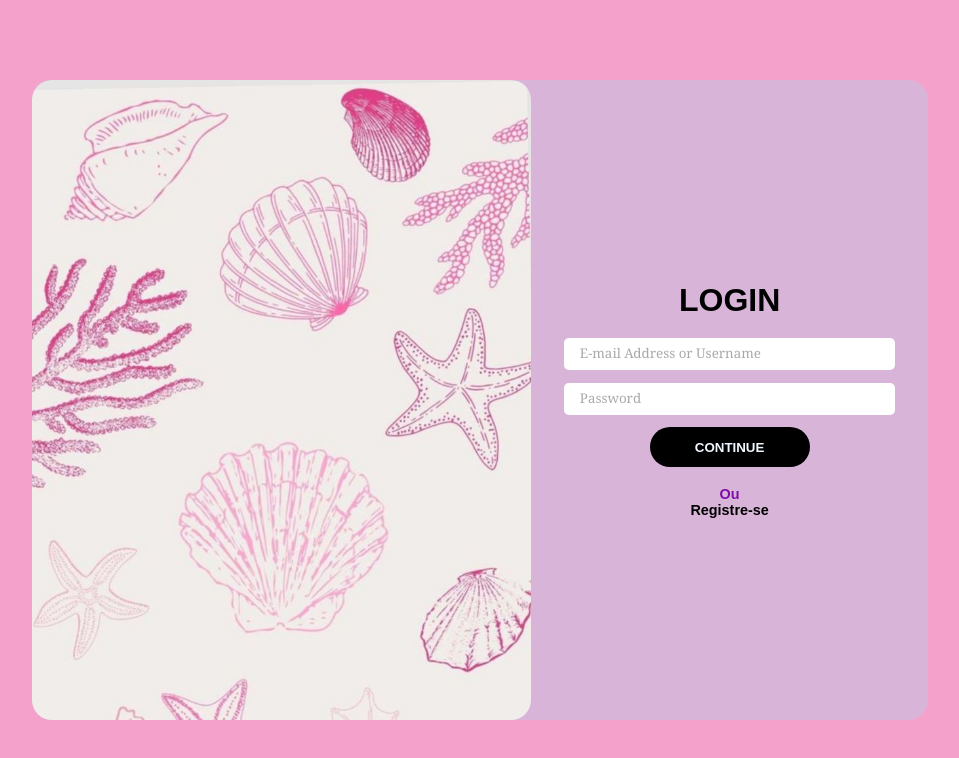
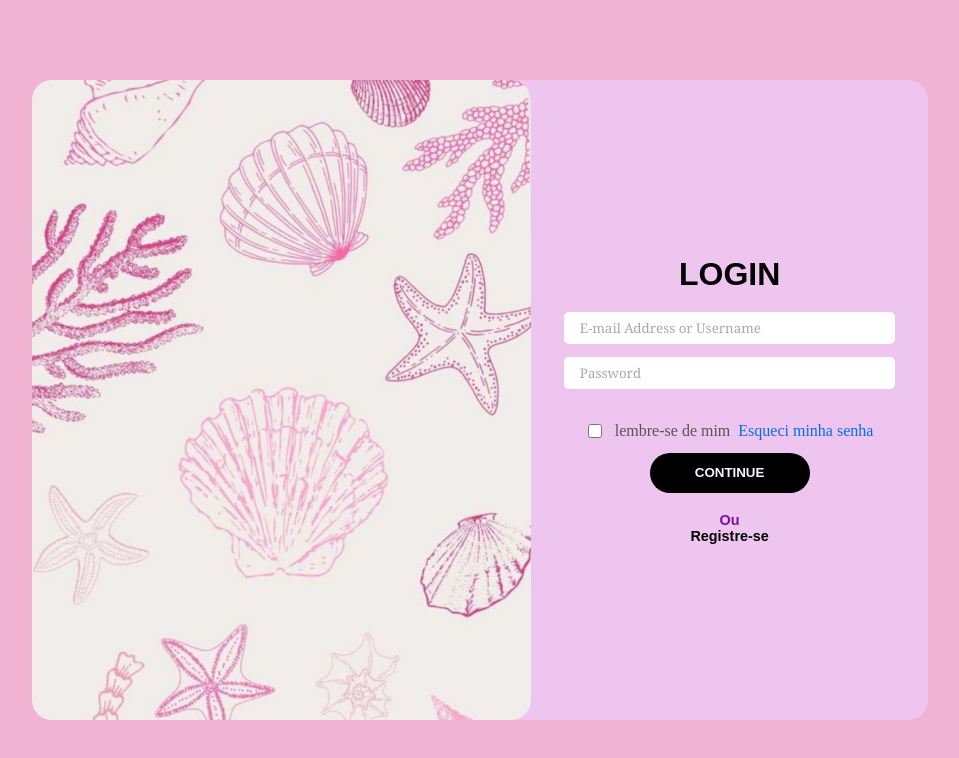
Before and after one commit to Julianeves01/pages_front, a Next.js app: page / in a window 1280 px wide. Shown: the top 758 px of the page, without its empty margins (160-1119 px from the left). Built offline with nearby package versions, Linux system fonts and the light colour scheme.

Commit message:
teste de funcionalidade

```diff
--- a/app/page.jsx
+++ b/app/page.jsx
@@ -14,8 +14,6 @@ export default function Home() {
             setError("Por favor, preencha todos os campos!");
             return;
         }
-
-        // Permite qualquer email e senha
         router.push("/user");
     };
 
@@ -41,6 +39,12 @@ export default function Home() {
                             onChange={(e) => setPassword(e.target.value)}
                         />
                         {error && <p className={styles.error}>{error}</p>}
+                        <div className={styles.options}>
+                            <label>
+                                <input type="checkbox" /> lembre-se de mim
+                            </label>
+                            <a href="#">Esqueci minha senha</a>
+                        </div>
                         <button type="submit" onClick={handleLogin}>
                             CONTINUE
                         </button>
--- a/styles/Home.module.css
+++ b/styles/Home.module.css
@@ -2,13 +2,13 @@
     display: flex;
     justify-content: center;
     align-items: center;
-    background-color: rgb(244, 162, 203);
+    background-color: rgb(240, 180, 210);
     width: 100%;
     height: 100vh;
 }
 
 .container {
-    background-color: rgb(216, 181, 216);
+    background-color: rgb(238, 197, 238);
     height: 80vh;
     width: 70vw;
     border-radius: 20px;
@@ -21,7 +21,6 @@
     justify-content: center;
     align-items: center ;
     flex-direction: column;
-    background-color: gray;
     background-image: url("../public/rosaFundo.jpg");
     background-size: cover;
     width: 60%;
@@ -179,3 +178,39 @@ font-family: 'Montserrat', sans-serif;
 font-weight: 500;
 color: rgb(158, 158, 158);
 }
+
+.options {
+    display: flex;
+    justify-content: space-between;
+    align-items: center;
+    margin-top: 20px;
+    font-size: 16px;
+    color: #555;
+    white-space: nowrap;
+    gap: 8px;
+}
+
+.options label {
+    display: flex;
+    align-items: center;
+    cursor: pointer;
+}
+
+.options input[type="checkbox"] {
+    margin-right: 11px;
+    width: 18px;
+    height: 14px;
+    accent-color: #0070f3;
+}
+
+.options a {
+    color: #0070f3;
+    text-decoration: none;
+    cursor: pointer;
+    transition: color 0.3s ease;
+}
+
+.options a:hover {
+    color: #005bb5;
+    text-decoration: underline;
+}
```
Also changed, not shown: app/signup/page.jsx (+13 -15 lines), public/rosaFundo.jpg.
